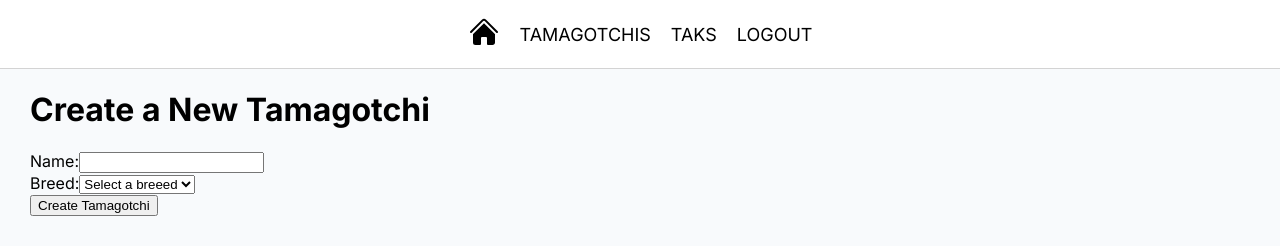
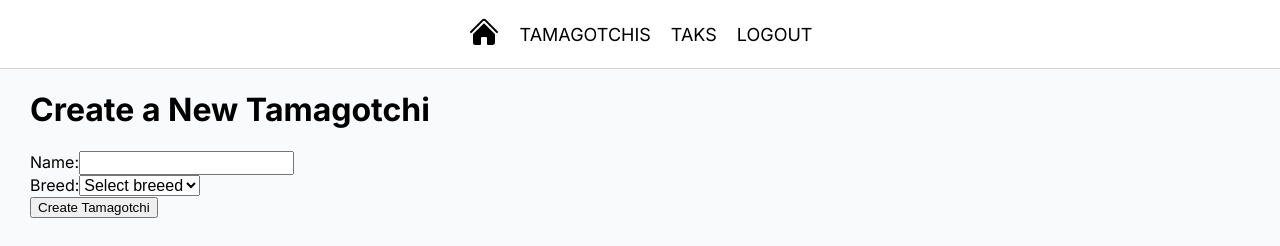
Before and after one commit to pablohennique/taskagotchi, a Next.js app in the folder client/: page /tamagotchis/create in a window 1280 px wide. Shown: the top 246 px of the page. Built offline with nearby package versions, Linux system fonts and the light colour scheme; sample sign-in values are in the browser's storage.

Commit message:
increased font size for options when creating tamagotchi and tasks

```diff
--- a/client/src/app/tamagotchis/create/page.js
+++ b/client/src/app/tamagotchis/create/page.js
@@ -3,6 +3,7 @@
 import { useState } from "react";
 import { createTamagotchiFetchCall } from "@/lib/backend";
 import { useRouter } from "next/navigation";
+import styles from "./page.module.css";
 import logInCheck from "@/utils/logInCheck";
 
 function CreateTamagotchi() {
@@ -31,17 +32,12 @@ function CreateTamagotchi() {
       <form onSubmit={handleSubmit}>
         <div>
           <label htmlFor="name">Name:</label>
-          <input
-            type="name"
-            id="name"
-            value={name}
-            onChange={handleNameChange}
-          />
+          <input type="name" id="name" value={name} onChange={handleNameChange} className={styles.nameSelect} />
         </div>
         <div>
           <label htmlFor="breed">Breed:</label>
-          <select id="breed" value={breed} onChange={handleBreedChange}>
-            <option value="">Select a breeed</option>
+          <select id="breed" value={breed} onChange={handleBreedChange} className={styles.breedSelect}>
+            <option value="">Select breeed</option>
             <option value="Dragon">Dragon</option>
             <option value="Dog">Dog</option>
             <option value="Cat">Cat</option>
--- /dev/null
+++ b/client/src/app/tamagotchis/create/page.module.css
@@ -0,0 +1,10 @@
+.nameSelect {
+  font-size: 16px;
+}
+.breedSelect {
+  font-size: 16px;
+}
+
+.breedSelect:focus {
+  font-size: 24px;
+}
--- a/client/src/app/tasks/create/page.js
+++ b/client/src/app/tasks/create/page.js
@@ -58,6 +58,7 @@ function CreateTask() {
             value={title}
             onChange={handleTitleChange}
             required={true}
+            className={styles.titleSelect}
           />
         </div>
         <div>
@@ -67,8 +68,9 @@ function CreateTask() {
             value={difficulty}
             onChange={handleDifficultyChange}
             required={true}
+            className={styles.difficultySelect}
           >
-            <option value="">Select a difficulty</option>
+            <option value="">Select difficulty</option>
             <option value="Easy">Easy</option>
             <option value="Moderate">Moderate</option>
             <option value="Hard">Hard</option>
```
Also changed, not shown: client/src/app/tasks/create/page.module.css (+11 -0 lines).
